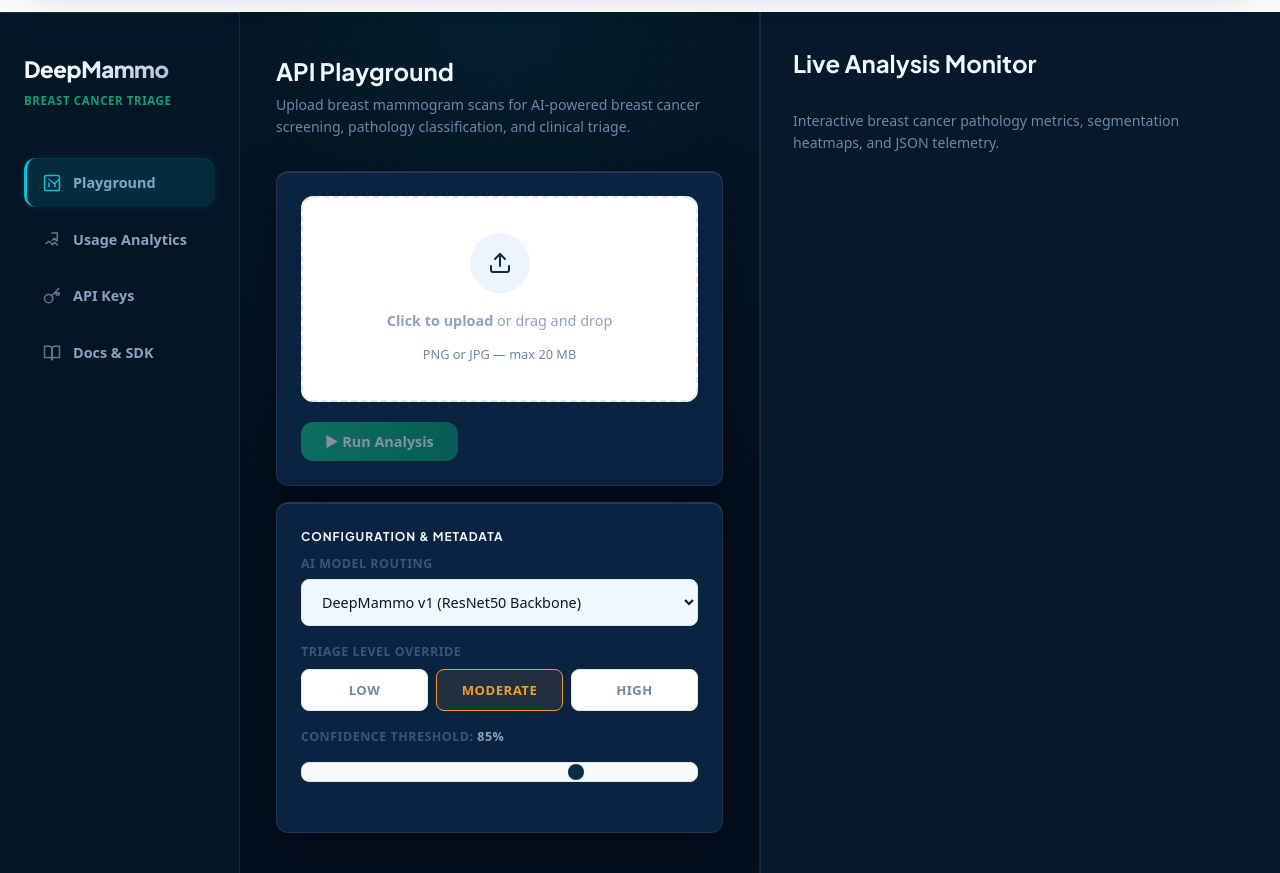
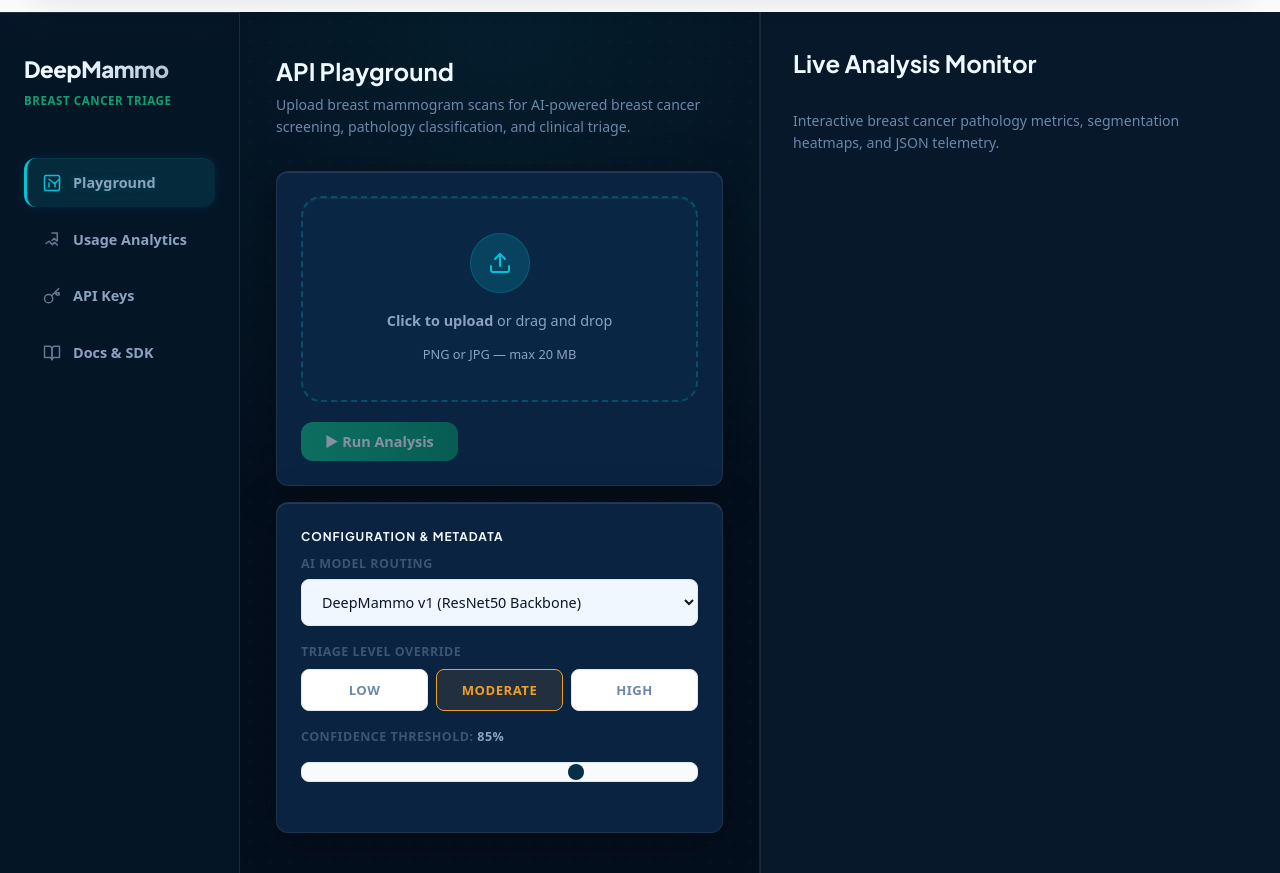
Before and after one commit to Wilworks/DeepMammo-API, a Django app: template templates/dashboard.html in a window 1280 px wide. Shown: the part 76-949 px from the top of the page. Run offline with Django 3.2, Linux system fonts and the light colour scheme; the template is opened without the code that fills it, so the values that code supplies are empty; some web fonts are replaced.

Commit message:
feat(dashboard): upload zone — cyan glassmorphism drag-drop with states

```diff
--- a/static/css/main.css
+++ b/static/css/main.css
@@ -837,32 +837,31 @@ footer a:hover { color: var(--purple) !important; }
 
 /* ── Upload zone ──────────────────────────────────────────────────── */
 .upload-zone {
-  border: 2px dashed var(--border) !important;
-  border-radius: var(--radius) !important;
+  border: 2px dashed rgba(0, 196, 214, 0.25) !important;
+  border-radius: var(--radius-lg) !important;
   padding: 2.2rem 1.5rem !important;
-
   text-align: center !important;
   cursor: pointer !important;
   transition: var(--transition) !important;
-  background: var(--white) !important;
+  background: rgba(0, 196, 214, 0.03) !important;
   display: flex !important;
   flex-direction: column !important;
   align-items: center !important;
   justify-content: center !important;
   gap: 8px !important;
-  box-shadow: 0 4px 12px rgba(10, 22, 40, 0.02) !important;
+  box-shadow: inset 0 1px 0 rgba(255, 255, 255, 0.05) !important;
 }
 .upload-zone:hover,
 .upload-zone.dragover {
-  border-color: var(--emerald) !important;
-  background: rgba(16, 185, 129, 0.02) !important;
-  box-shadow: 0 8px 24px rgba(16, 185, 129, 0.06) !important;
+  border-color: var(--cyan) !important;
+  background: rgba(0, 196, 214, 0.08) !important;
+  box-shadow: var(--glass-shadow-cyan) !important;
 }
 .upload-zone input[type="file"] { display: none !important; }
 .upload-zone .upload-icon {
   font-size: 2.2rem;
-  color: var(--brand-navy);
-  background: var(--purple-light);
+  color: var(--cyan);
+  background: var(--cyan-glow);
   width: 60px;
   height: 60px;
   border-radius: 50%;
@@ -871,19 +870,22 @@ footer a:hover { color: var(--purple) !important; }
   justify-content: center;
   margin-bottom: 0.5rem;
   transition: var(--transition);
+  border: 1px solid rgba(0, 196, 214, 0.2);
 }
-.upload-zone:hover .upload-icon {
-  transform: scale(1.05);
-  background: rgba(16, 185, 129, 0.1);
-  color: var(--emerald);
+.upload-zone:hover .upload-icon,
+.upload-zone.dragover .upload-icon {
+  transform: scale(1.06) rotate(5deg);
+  background: var(--cyan);
+  color: var(--text-dark);
+  box-shadow: 0 0 15px var(--cyan-glow);
 }
-.upload-zone p { color: var(--text-mid); font-size: 0.9rem; margin: 0; }
+.upload-zone p { color: var(--text-muted) !important; font-size: 0.9rem; margin: 0; }
 .upload-zone .file-name {
-
   margin-top: 0.75rem;
-  font-weight: 600;
-  color: var(--purple);
+  font-weight: 700;
+  color: var(--cyan) !important;
   font-size: 0.9rem;
+  text-shadow: 0 0 8px rgba(0, 196, 214, 0.2);
 }
 
 /* ── Spinner ──────────────────────────────────────────────────────── */
```
